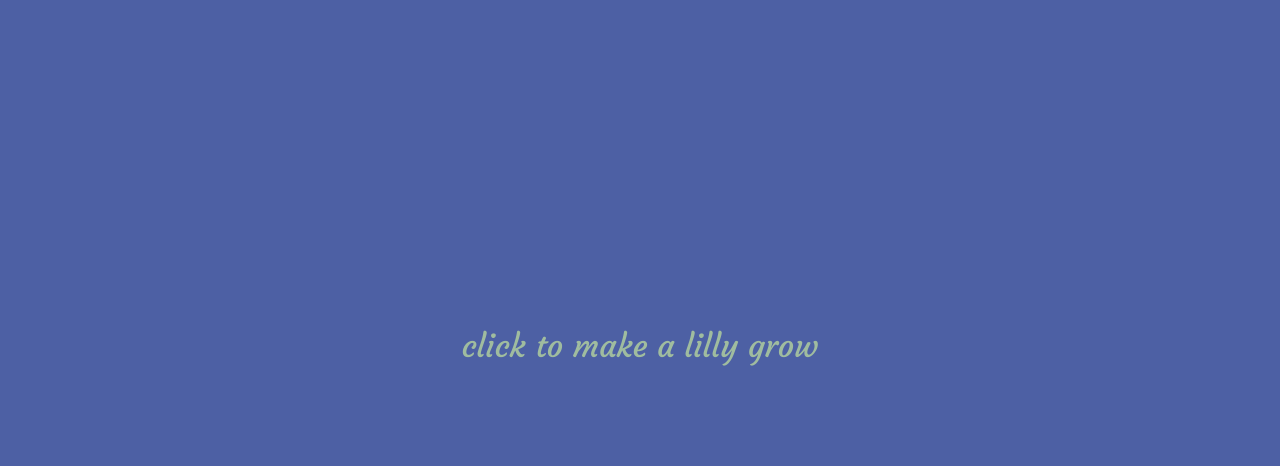
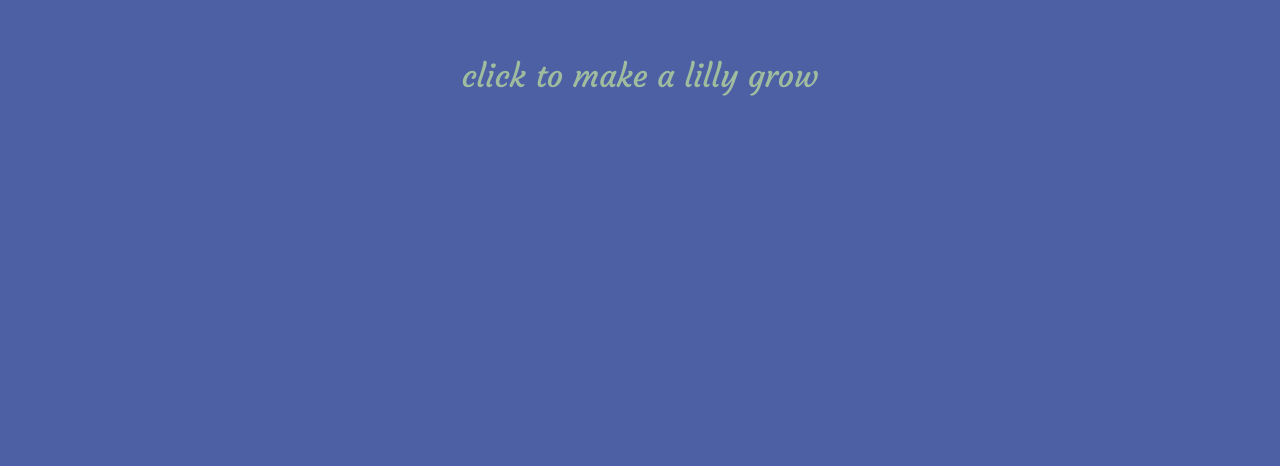
Before and after one commit to schoblaska/lilies, a website built with Vite: page index.html in a window 1280 px wide. Shown: the part 334-804 px from the top of the page. Built offline with nearby package versions, Linux system fonts and the light colour scheme; what curve-interpolator would draw is missing.

Commit message:
vertically-center instructions

```diff
--- a/style.css
+++ b/style.css
@@ -5,14 +5,18 @@ body {
 }
 
 div#instructions {
-  z-index: 100;
   color: #c4e49e;
   font-family: "Courgette";
   font-size: 2em;
+
   position: absolute;
+  margin: auto;
+  height: 20px;
+  top: 0;
+  bottom: 0;
   width: 100%;
   text-align: center;
-  bottom: 100px;
+
   display: none;
   opacity: 0.7;
   animation-name: fadeInOpacity;
```
